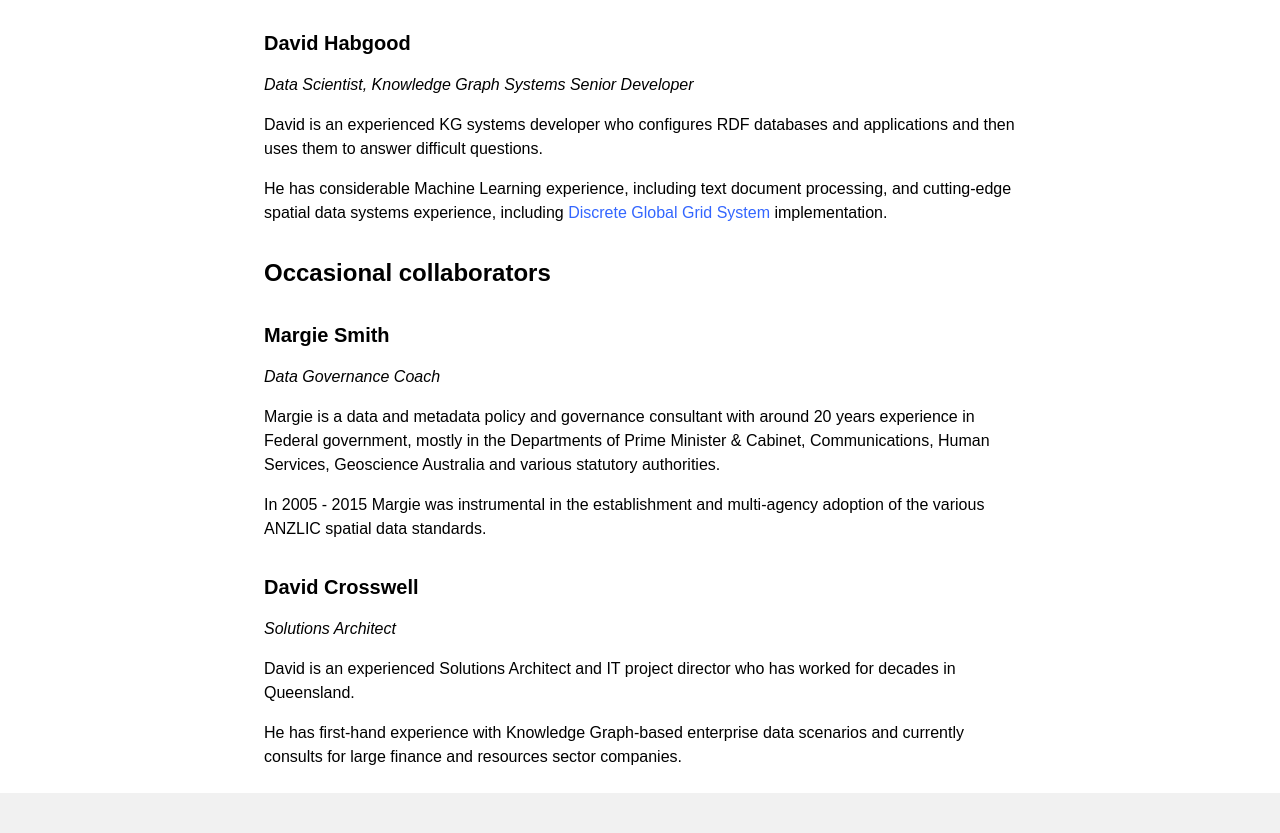
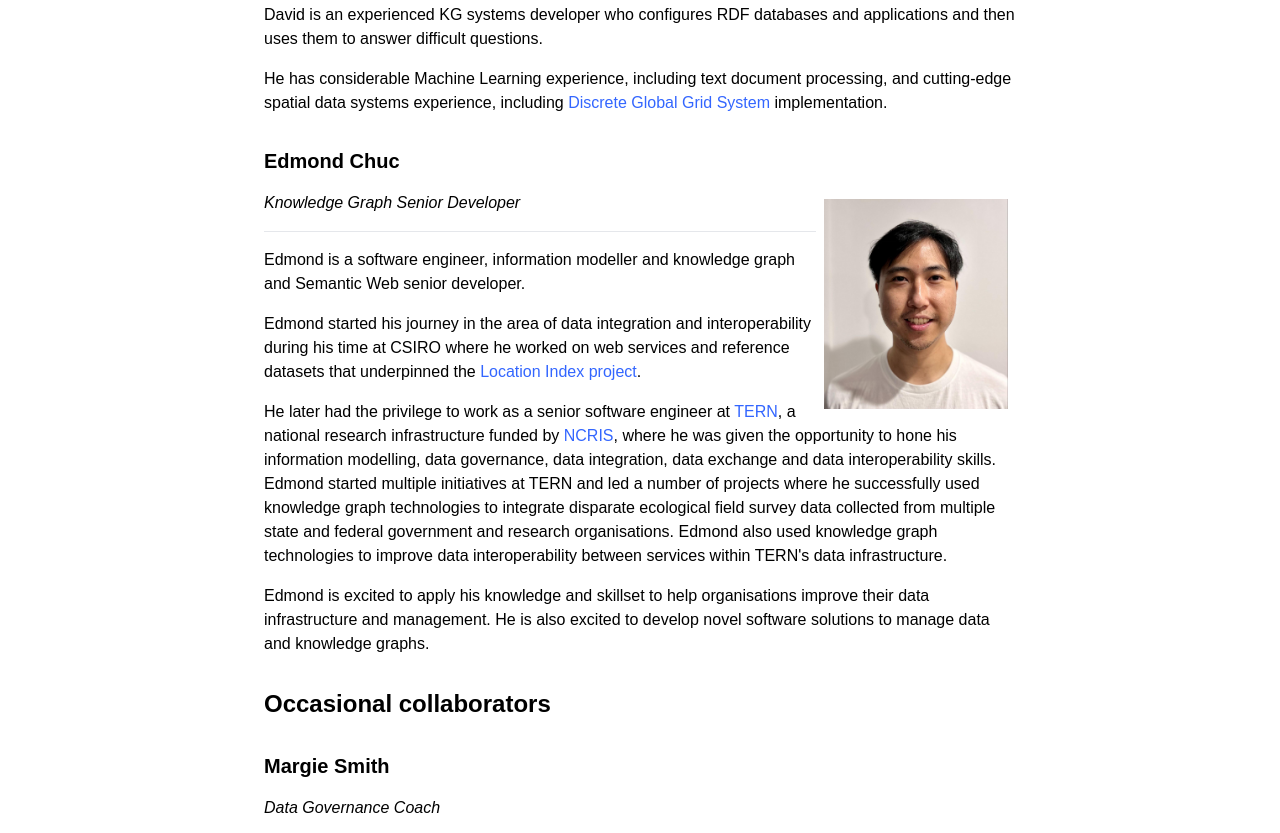
Before and after one commit to Kurrawong/kurrawong.ai, an Astro site: page /people in a window 1280 px wide. Shown: the part 884-1717 px from the top of the page. Built offline with nearby package versions, Linux system fonts and the light colour scheme; Astro itself is replaced by a stand-in of ours.

Commit message:
Add Edmond to /people and minor update to styling.

```diff
--- a/src/pages/people.mdx
+++ b/src/pages/people.mdx
@@ -9,13 +9,13 @@ These are the people within KurrawongAI:
 
 ## Staff
 
-<div style="width:60%;">
-
-<img src="/nick.jpg" style="float:right" width="200" height="210" />
-
 ### Nicholas Car
 
+<img src="/nick.jpg" style="float:right; padding: 0.5rem;" width="200" alt="Nick's profile picture." />
+
 _Data Architect, Knowledge Graph Specialist_
+
+---
 
 Nicholas worked for a decade in informatics research at Australian universities and government research organisations. His PhD involved decision modelling using Semantic Web ontologies for irrigation.
 
@@ -25,15 +25,31 @@ Since 2018, Nicholas has worked in the private sector supplying commercial and f
 
 In 2022, Nicholas founded KurrawongAI to focus on product-independent consulting.
 
-</div>
-
 ### David Habgood
 
 _Data Scientist, Knowledge Graph Systems Senior Developer_
 
+---
+
 David is an experienced KG systems developer who configures RDF databases and applications and then uses them to answer difficult questions.
 
 He has considerable Machine Learning experience, including text document processing, and cutting-edge spatial data systems experience, including [Discrete Global Grid System](https://en.wikipedia.org/wiki/Discrete_global_grid) implementation.
+
+### Edmond Chuc
+
+<img src="/edmond.jpg" style="float:right; padding: 0.5rem;" width="200" alt="Edmond's profile picture." />
+
+_Knowledge Graph Senior Developer_
+
+---
+
+Edmond is a software engineer, information modeller and knowledge graph and Semantic Web senior developer.
+
+Edmond started his journey in the area of data integration and interoperability during his time at CSIRO where he worked on web services and reference datasets that underpinned the [Location Index project](https://www.ga.gov.au/locationindex).
+
+He later had the privilege to work as a senior software engineer at [TERN](https://www.tern.org.au/), a national research infrastructure funded by [NCRIS](https://www.education.gov.au/ncris), where he was given the opportunity to hone his information modelling, data governance, data integration, data exchange and data interoperability skills. Edmond started multiple initiatives at TERN and led a number of projects where he successfully used knowledge graph technologies to integrate disparate ecological field survey data collected from multiple state and federal government and research organisations. Edmond also used knowledge graph technologies to improve data interoperability between services within TERN's data infrastructure.
+
+Edmond is excited to apply his knowledge and skillset to help organisations improve their data infrastructure and management. He is also excited to develop novel software solutions to manage data and knowledge graphs.
 
 ## Occasional collaborators
 
```
Also changed, not shown: public/edmond.jpg (added).
